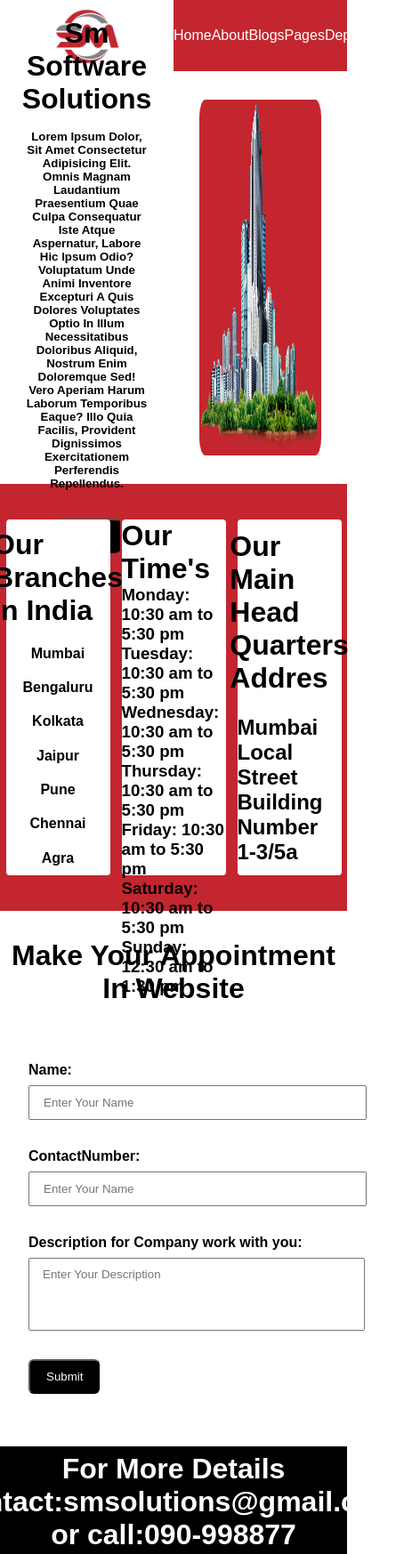
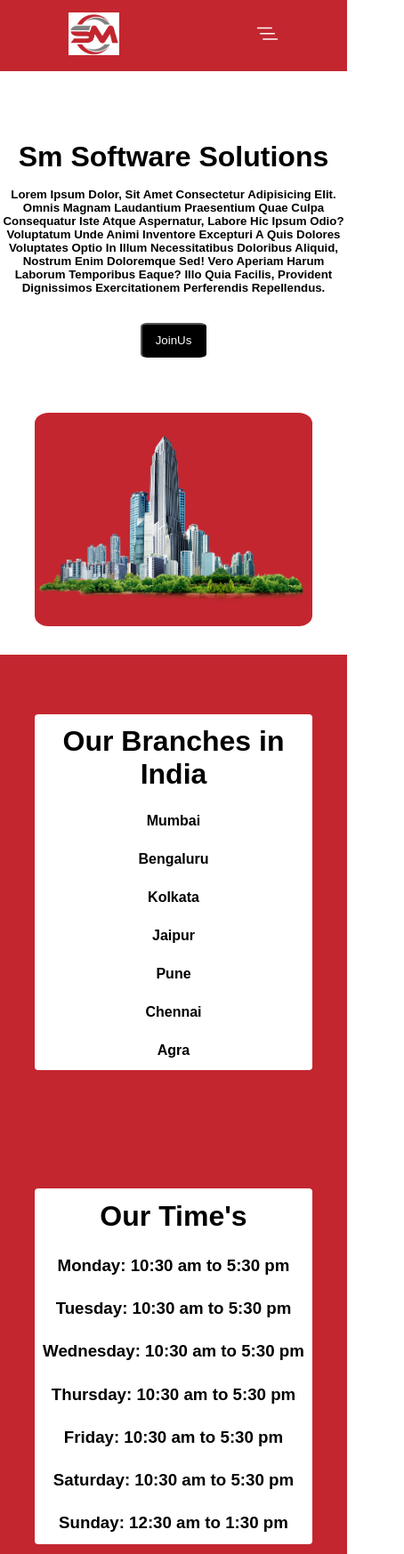
Before and after one commit to Manju1392k/Business-Website, a plain HTML site: page index.html in a window 390 px wide. Shown: the top 1747 px of the page at 89% size, 454 px wide, since content can reach past the window. Drawn offline with Linux system fonts and the light colour scheme.

Commit message:
Business Website

```diff
--- a/index.html
+++ b/index.html
@@ -1,5 +1,6 @@
 <!DOCTYPE html>
 <html lang="en">
+
 <head>
     <meta charset="UTF-8">
     <meta http-equiv="X-UA-Compatible" content="IE=edge">
@@ -11,6 +12,7 @@
     <link rel="stylesheet" href="style.css">
 
 </head>
+
 <body>
 
     <div class="flexbox">
@@ -26,10 +28,46 @@
         </div>
     </div>
 
+    <!-- mobile phone navbar -->
+
+    <div class="mobilelinks" id="screen">
+
+        <svg xmlns="http://www.w3.org/2000/svg" width="25" height="25" fill="white" class="bi bi-x-circle-fill"
+            viewBox="0 0 16 16" id="marginleft" onclick="Close()">
+            <path
+                d="M16 8A8 8 0 1 1 0 8a8 8 0 0 1 16 0zM5.354 4.646a.5.5 0 1 0-.708.708L7.293 8l-2.647 2.646a.5.5 0 0 0 .708.708L8 8.707l2.646 2.647a.5.5 0 0 0 .708-.708L8.707 8l2.647-2.646a.5.5 0 0 0-.708-.708L8 7.293 5.354 4.646z" />
+        </svg>
+
+        <a href="#">Home</a>
+        <a href="#">About</a>
+        <a href="#">Blogs</a>
+        <a href="#">Pages</a>
+        <a href="#">Deparment</a>
+    </div>
+
+    <div class="mobilenavbar">
+        <div class="phonelogo">
+            <img src="/logo.jpg" alt="">
+        </div>
+
+        <div>
+            <svg xmlns="http://www.w3.org/2000/svg" width="25" height="25" fill="white" class="bi bi-list-nested"
+                viewBox="0 0 16 16" onclick="Open()">
+                <path fill-rule="evenodd"
+                    d="M4.5 11.5A.5.5 0 0 1 5 11h10a.5.5 0 0 1 0 1H5a.5.5 0 0 1-.5-.5zm-2-4A.5.5 0 0 1 3 7h10a.5.5 0 0 1 0 1H3a.5.5 0 0 1-.5-.5zm-2-4A.5.5 0 0 1 1 3h10a.5.5 0 0 1 0 1H1a.5.5 0 0 1-.5-.5z" />
+            </svg>
+        </div>
+
+    </div>
+
     <div class="flexboxtwo">
         <div class="textbox">
             <h1 class="margin">Sm Software Solutions</h1>
-            <h5 class="margin">Lorem ipsum dolor, sit amet consectetur adipisicing elit. Omnis magnam laudantium praesentium quae culpa consequatur iste atque aspernatur, labore hic ipsum odio? Voluptatum unde animi inventore excepturi a quis dolores voluptates optio in illum necessitatibus doloribus aliquid, nostrum enim doloremque sed! Vero aperiam harum laborum temporibus eaque? Illo quia facilis, provident dignissimos exercitationem perferendis repellendus.</h5>
+            <h5 class="margin">Lorem ipsum dolor, sit amet consectetur adipisicing elit. Omnis magnam laudantium
+                praesentium quae culpa consequatur iste atque aspernatur, labore hic ipsum odio? Voluptatum unde animi
+                inventore excepturi a quis dolores voluptates optio in illum necessitatibus doloribus aliquid, nostrum
+                enim doloremque sed! Vero aperiam harum laborum temporibus eaque? Illo quia facilis, provident
+                dignissimos exercitationem perferendis repellendus.</h5>
             <button class="button">JoinUs</button>
         </div>
 
@@ -75,7 +113,7 @@
         <label for="desc">Description for Company work with you:</label>
         <textarea name="desc" rows="4" cols="100" class="textares" placeholder="Enter Your Description"></textarea>
 
-      <input type="submit" value="Submit" class="buttontwo">
+        <input type="submit" value="Submit" class="buttontwo">
 
     </div>
 
@@ -84,5 +122,8 @@
         <h3>2022 &copy; Inc, Sm Software Solutions</h3>
     </div>
 
+    <script src="/js.js"></script>
+
 </body>
+
 </html>
--- a/js.js
+++ b/js.js
@@ -0,0 +1,9 @@
+function Open() {
+  let Menu = document.getElementById("screen");
+  Menu.style.width = "100vw";
+}
+
+function Close() {
+  let Menu = document.getElementById("screen");
+  Menu.style.width = "0vw";
+}
--- a/style.css
+++ b/style.css
@@ -1,165 +1,276 @@
-
-*{
-    margin:0px;
-    padding:0px;
+* {
+    margin: 0px;
+    padding: 0px;
     text-decoration: none;
     font-family: sans-serif;
 }
 
-body{
+body {
     overflow-x: hidden;
 }
 
-.flexbox{
+.flexbox {
     display: flex;
 }
 
-.logobox{
-    width:50vw;
-    height:5rem;
+.logobox {
+    width: 50vw;
+    height: 5rem;
     display: flex;
-    justify-content:center;
-    align-items:center;
+    justify-content: center;
+    align-items: center;
 }
 
-.logobox img{
-    height:4rem;
+.logobox img {
+    height: 4rem;
 }
 
-.linksbox{
-    width:50vw;
-    height:5rem;
+.linksbox {
+    width: 50vw;
+    height: 5rem;
     background-color: #c3262f;
     display: flex;
-    justify-content:space-around;
-    align-items:center;
-    color:white;
+    justify-content: space-around;
+    align-items: center;
+    color: white;
 }
 
-.linksbox a{
-    color:white;
+.linksbox a {
+    color: white;
 }
 
-.flexboxtwo{
+.flexboxtwo {
     display: flex;
-    justify-content:space-around;
-    align-items:center;
-    width:100vw;
+    justify-content: space-around;
+    align-items: center;
+    width: 100vw;
 }
 
- .imagebox{
-    width:35vw;
-    height:25rem;
+.imagebox {
+    width: 35vw;
+    height: 25rem;
     border-radius: 5%;
     margin-top: 2rem;
     display: flex;
-    justify-content:space-around;
-    align-items:center;
+    justify-content: space-around;
+    align-items: center;
     background-color: #c3262f;
 }
 
-.imagebox img{
-    width:35vw;
-    height:25rem;
+.imagebox img {
+    width: 35vw;
+    height: 25rem;
 }
 
-.textbox{
-    width:35vw;
-    height:25rem;
+.textbox {
+    width: 35vw;
+    height: 25rem;
     margin-top: 2rem;
     display: flex;
-    justify-content:center;
-    align-items:center;
+    justify-content: center;
+    align-items: center;
     flex-direction: column;
     text-transform: capitalize;
     text-align: center;
 }
 
-.margin{
+.margin {
     margin-top: 1rem;
 }
 
-.button{
+.button {
     background-color: #000;
     color: white;
     padding: 10px 15px;
     margin-top: 2rem;
-    border-radius:10%;
+    border-radius: 10%;
     cursor: pointer;
 }
 
-.detailsbox{
-    width:100vw;
-    height:30rem;
+.detailsbox {
+    width: 100vw;
+    height: 30rem;
     background-color: #c3262f;
     margin-top: 2rem;
     display: flex;
-    justify-content:space-around;
-    align-items:center;
+    justify-content: space-around;
+    align-items: center;
 }
 
-.whitebox{
-    width:30vw;
-    height:25rem;
+.whitebox {
+    width: 30vw;
+    height: 25rem;
     background-color: #fff;
     border-radius: 4px;
     display: flex;
     flex-direction: column;
-    align-items:center;
-    justify-content:space-around;
+    align-items: center;
+    justify-content: space-around;
 }
 
-.formtext{
+.formtext {
     margin-top: 2rem;
-    margin-bottom:2rem;
+    margin-bottom: 2rem;
     text-align: center;
 }
 
-.formbox{
-    width:100vw;
-    height:25rem;
+.formbox {
+    width: 100vw;
+    height: 25rem;
     padding: 2rem;
     display: flex;
     flex-direction: column;
 }
 
-label{
+label {
     font-weight: bold;
     margin-bottom: 8px;
 }
 
-.inputtags{
-    width:90vw;
-    padding:10px;
+.inputtags {
+    width: 90vw;
+    padding: 10px;
     padding-left: 15px;
-    margin-bottom:2rem;
+    margin-bottom: 2rem;
 }
 
-.textares{
-    width:90vw;
-    padding:10px;
+.textares {
+    width: 90vw;
+    padding: 10px;
     padding-left: 15px;
-    margin-bottom:2rem;
-    resize:none;
+    margin-bottom: 2rem;
+    resize: none;
 }
 
-.buttontwo{
+.buttontwo {
     padding: 10px 18px;
     border-radius: 6px;
     background-color: #000;
-    color:white;
-    width:5rem;
+    color: white;
+    width: 5rem;
     cursor: pointer;
 }
 
-.footer{
-    width:100vw;
-    height:10rem;
-    text-align:center;
+.footer {
+    width: 100vw;
+    height: 10rem;
+    text-align: center;
     background-color: #000;
-    color:white;
+    color: white;
     display: flex;
     flex-direction: column;
-    align-items:center;
-    justify-content:space-around;
+    align-items: center;
+    justify-content: space-around;
 }
+
+.mobilenavbar {
+    display: none;
+}
+
+.mobilelinks {
+    display: none;
+}
+
+/* media quries for responsive design */
+
+@media screen and (max-width: 1030px) {
+
+    .mobilelinks {
+        position: fixed;
+        display: flex;
+        width: 0vw;
+        height: 25rem;
+        display: flex;
+        flex-direction: column;
+        align-items: center;
+        justify-content: space-around;
+        background-color: #000;
+        overflow: hidden;
+    }
+
+    .mobilelinks a {
+        color: #fff;
+        font-weight: bold;
+    }
+
+    #marginleft {
+        margin-left: 80vw;
+    }
+
+    .flexbox {
+        display: none;
+    }
+
+    .mobilenavbar {
+        display: flex;
+        justify-content: space-around;
+        align-items: center;
+        width: 100vw;
+        height: 5rem;
+        background-color: #c3262f;
+    }
+
+    .phonelogo img {
+        height: 3rem;
+    }
+
+    .flexboxtwo {
+        flex-direction: column;
+    }
+
+    .textbox {
+        width: 100vw;
+        height: 20rem;
+    }
+
+    .imagebox {
+        width: 80vw;
+        height: 15rem;
+    }
+
+    .imagebox img {
+        width: 80vw;
+        height: 12rem;
+    }
+
+    .detailsbox {
+        flex-direction: column;
+        height: 100rem;
+    }
+
+    .whitebox {
+        width: 80vw;
+        text-align: center;
+    }
+
+    .formbox {
+        padding: 0px;
+    }
+
+    label {
+        margin-left: 1rem;
+    }
+
+    .inputtags {
+        width: 80vw;
+        margin-left: 1rem;
+    }
+
+    .textares {
+        width: 80vw;
+        margin-left: 1rem;
+    }
+
+    .buttontwo {
+        margin-left: 1rem;
+    }
+
+    .footer {
+        height: 15rem;
+        text-align: center;
+    }
+
+    .footer h1 {
+        font-size: 22px;
+    }
+}
```
